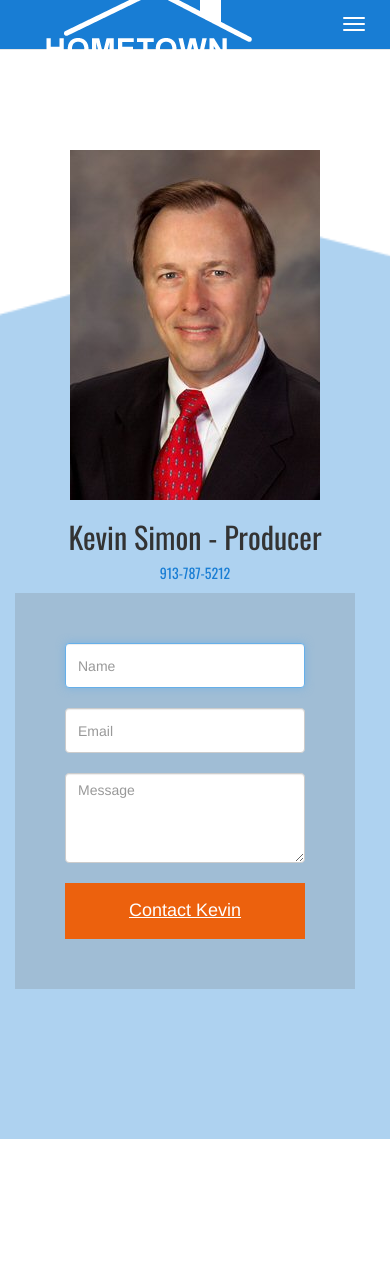
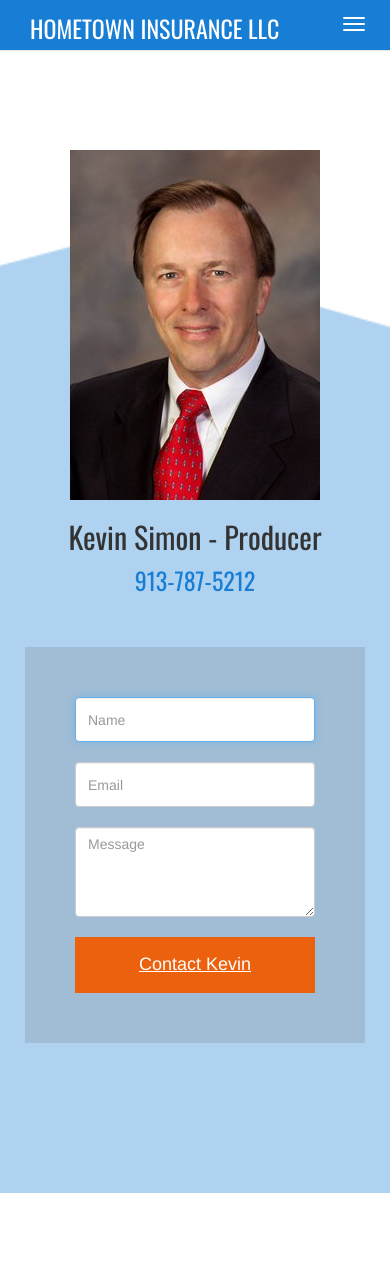
Before and after one commit to Nathan-Bateman/kevin-simon, a PHP site: page / in a window 390 px wide. Shown: the top 1283 px of the page. Run offline with PHP 8.4, Linux system fonts and the light colour scheme.

Commit message:
functional header

```diff
--- a/css/scrolling-nav.css
+++ b/css/scrolling-nav.css
@@ -33,9 +33,26 @@ of those sections to manage the look and feel of the site. */
 
 .logo-wrapper {
     margin-left: 15px;
-    margin-top: -41px;
+    margin-bottom: -41px;
 }
-
+.logo-img {
+    margin-top: -18px;
+}
+.mobile-logo {
+    min-width: 263px;
+    margin-top: 15px;
+    display: none;
+}
+.small-menu {
+   min-width: 263px;
+   margin-top: 28px;
+}
+.hide {
+    display: none;
+}
+.show {
+    display: block;
+}
 .navbar-header, .page-scroll > .logo-wrapper > img {
     max-width: 103px;
     margin-bottom: -13px;
@@ -123,6 +140,7 @@ of those sections to manage the look and feel of the site. */
     background-color: rgba(105,105,105,0.2);
     padding: 50px;
     max-width: 340px;
+    margin: 0 auto;
 }
 .form-group > input {
     margin-bottom: 20px;
@@ -160,6 +178,7 @@ of those sections to manage the look and feel of the site. */
     font-family: 'Oswald', sans-serif;
     font-style: normal;
     color: #187DD4;
+    font-size: 24px;
 }
 .kevin-pic a {
     text-decoration: none;
@@ -173,6 +192,11 @@ of those sections to manage the look and feel of the site. */
 }
 .services-section h1 {
     color: #333;
+    margin-bottom: 20px;
+}
+.services-section p {
+    max-width: 277px;
+    margin:0 auto;
     margin-bottom: 20px;
 }
 .service-image-section {
@@ -217,7 +241,7 @@ of those sections to manage the look and feel of the site. */
     text-align: center;
     background-color: #DC7E0F;
     color: #FFF;
-    font-weight: 700;
+    font-weight: 400;
 
     width: 20%;
     min-width: 100px;
@@ -239,6 +263,15 @@ of those sections to manage the look and feel of the site. */
    }
    .navbar-header, .page-scroll {
     display: block;
+   }
+   .logo-img {
+    display: none !important;
+   }
+   .mobile-logo {
+    display: block;
+   }
+   .kevin-pic {
+    margin-bottom: 50px;
    }
 }
 @media only screen and (min-width: 768px) {
--- a/index.html
+++ b/index.html
@@ -42,7 +42,10 @@
                     <span class="icon-bar"></span>
                 </button>
                 <div class='logo-wrapper'>
-                    <a class="navbar-brand page-scroll" href="#page-top"><img src="images/kevin_simon_logo_full.png" alt="Kevin Simon Logo"></a>
+                    <a class="navbar-brand page-scroll" href="#page-top"><img src="images/kevin_simon_logo_full2.png" alt="Kevin Simon Logo" class='logo-img'>
+                        <h3 class='mobile-logo'>HOMETOWN INSURANCE LLC</h3>
+                        <h3 class='hide small-menu'>HOMETOWN INSURANCE LLC</h3>
+                    </a>
                 </div>
             </div>
 
--- a/js/scrolling-nav.js
+++ b/js/scrolling-nav.js
@@ -2,8 +2,14 @@
 $(window).scroll(function() {
     if ($(".navbar").offset().top > 50) {
         $(".navbar-fixed-top").addClass("top-nav-collapse");
+        $('.logo-img').addClass('hide');
+        $('.small-menu').removeClass('hide');
+        $('.small-menu').addClass('show');
     } else {
         $(".navbar-fixed-top").removeClass("top-nav-collapse");
+        $('.logo-img').removeClass('hide');
+        $('.small-menu').removeClass('show');
+        $('.small-menu').addClass('hide');
     }
 });
 
```
Also changed, not shown: css/images/kevin_simon_kc_logo2.png, images/kevin_simon_logo_full2.png (added).
